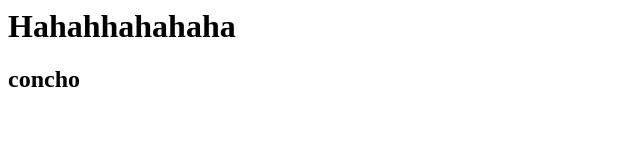
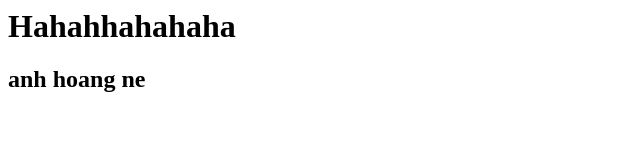
Before and after one commit to baofreeman/test1, a plain HTML site: page index.html in a window 1280 px wide. Shown: the whole page, without its empty margins (0-640 px from the left). Drawn offline with Linux system fonts and the light colour scheme.

Commit message:
Update index.html

```diff
--- a/index.html
+++ b/index.html
@@ -3,5 +3,5 @@
 </h1>
 
 <h2>
-    concho
+    anh hoang ne
 </h2>
```
